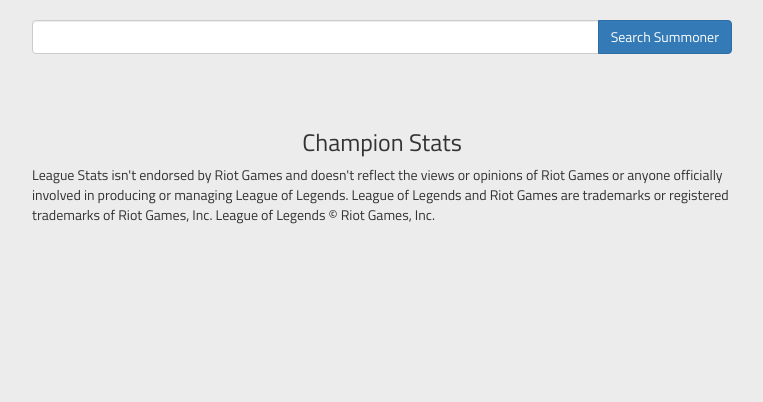
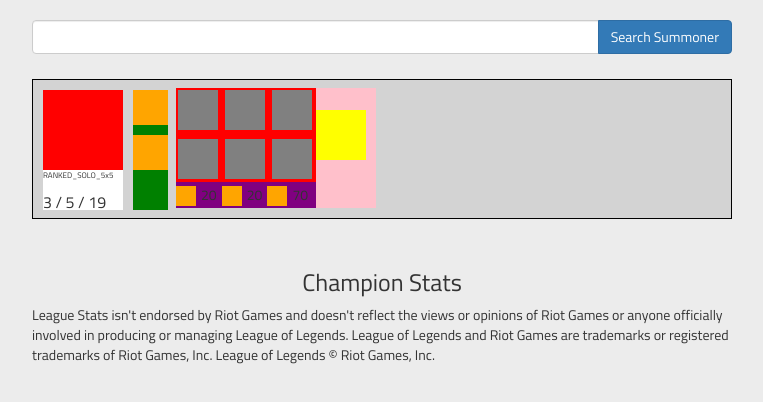
Before and after one commit to Zertuk/league, a website: page app/index.html in a window 1280 px wide. Shown: the whole page, without its empty margins (258-1021 px from the left). Drawn offline with nearby package versions, Linux system fonts and the light colour scheme; some packages are replaced by stand-ins of ours; files that its build step writes are made by us from their sources.

Commit message:
working on creating a base case for redoing the css for all the match history

```diff
--- a/app/index.html
+++ b/app/index.html
@@ -43,6 +43,8 @@
 
     <div class = "container main" ng-cloak>
 
+
+
     <div class = "tiers">
       <div ng-repeat = "league in gameInfo[0].leagueInfo" class = "tierInfo">
         <img class = "tierIcon" ng-src = "/images/tier/{{league.tier}}.png">
@@ -50,6 +52,60 @@
         <p class = "tierWins">{{league.entries[0].wins}} Wins</p>
         <p class = "tierDivision">{{league.tier}} {{league.entries[0].division}} {{league.entries[0].leaguePoints}} LP</p>
         <p class = "tierName">{{league.name}}</p>
+      </div>
+    </div>
+
+    <div class = "test">
+      <div class = "testChamp">
+        <div class = "testImage">
+        </div>
+        <p class = "testGameType">RANKED_SOLO_5x5</p>
+        <p class = "testKDA">3 / 5 / 19</p>
+      </div>
+      <div class = "testSpells">
+        <div class = "testSpell">
+        </div>
+        <div class = "testSpell">
+        </div>
+      </div>
+      <div class = "testItems">
+        <div class = "testItemWrap">
+          <div class = "testMainItems">
+            <div class = "testItem">
+            </div>
+            <div class = "testItem">
+            </div>
+            <div class = "testItem">
+            </div>
+            <div class = "testItem">
+            </div>
+            <div class = "testItem">
+            </div>
+            <div class = "testItem">
+            </div>
+          </div>
+          <div class = "testTrinket">
+            <div class = "testTrinketItem">
+            </div>
+          </div>
+          <div class = "testWardInfo">
+            <div class = "testWardImage">
+            </div>
+            <p class = "testWardText">
+              20
+            </p>
+            <div class = "testWardImage">
+            </div>
+            <p class = "testWardText">
+              20
+            </p>
+            <div class = "testWardImage">
+            </div>
+            <p class = "testWardText">
+              70
+            </p>
+          </div>
+        </div>
       </div>
     </div>
 
--- a/app/styles/main.css
+++ b/app/styles/main.css
@@ -120,6 +120,117 @@
   height: 140px;
   border: 1px solid black;
   margin-bottom: 5px;
+}
+
+.test {
+  background-color: lightgrey;
+  width: 100%;
+  height: 140px;
+  margin-bottom: 5px;
+  padding: 10px;
+  border: 1px solid black;
+}
+
+.testChamp {
+  background-color: white;
+  width: 80px;
+  height: 120px;
+  margin-right: 10px;
+  float: left;
+}
+
+.testImage {
+  background-color: red;
+  width: 80px;
+  height: 80px;
+}
+
+.testGameType {
+  font-size: 8px;
+}
+
+.testKDA {
+  font-size: 16px;
+
+}
+
+.testSpells {
+  background-color: green;
+  width: 35px;
+  height: 120px;
+  margin-right: 10px;
+  float: left;
+}
+
+.testSpell {
+  width: 35px;
+  height: 35px;
+  background-color: orange;
+  margin-bottom: 10px;
+}
+
+.testItems {
+  margin-left: -2px;
+  margin-top: -2px;
+  background-color: pink;
+  height: 120px;
+  width: 200px;
+  float: left;
+}
+
+.testItem {
+  margin: 2px;
+  width: 40px;
+  height: 40px;
+  background-color: grey;
+  display: inline-block;
+}
+
+.testMainItems {
+  width: 140px;
+  height: 94px;
+  background-color: red;
+  float: left;
+}
+
+.testTrinket {
+  width: 50px;
+  height: 50px;
+  float: left;
+}
+
+.testTrinketItem {
+  width: 50px;
+  height: 50px;
+  margin-top: 22px;
+  background-color: yellow;
+}
+
+.testItemWrapper {
+  width: 200px;
+  height: 95px;
+}
+
+.testWardInfo {
+  width: 140px;
+  height: 26px;
+  float: left;
+  background-color: purple;
+}
+
+.testWardImage {
+  width: 20px;
+  height: 20px;
+  background-color: orange;
+  margin-right: 5px;
+  margin-top: 4px;
+  float: left;
+}
+
+.testWardText {
+  float: left;
+  margin-right: 5px;
+  margin-top: 3px;
 }
 
 .champImage {
```
